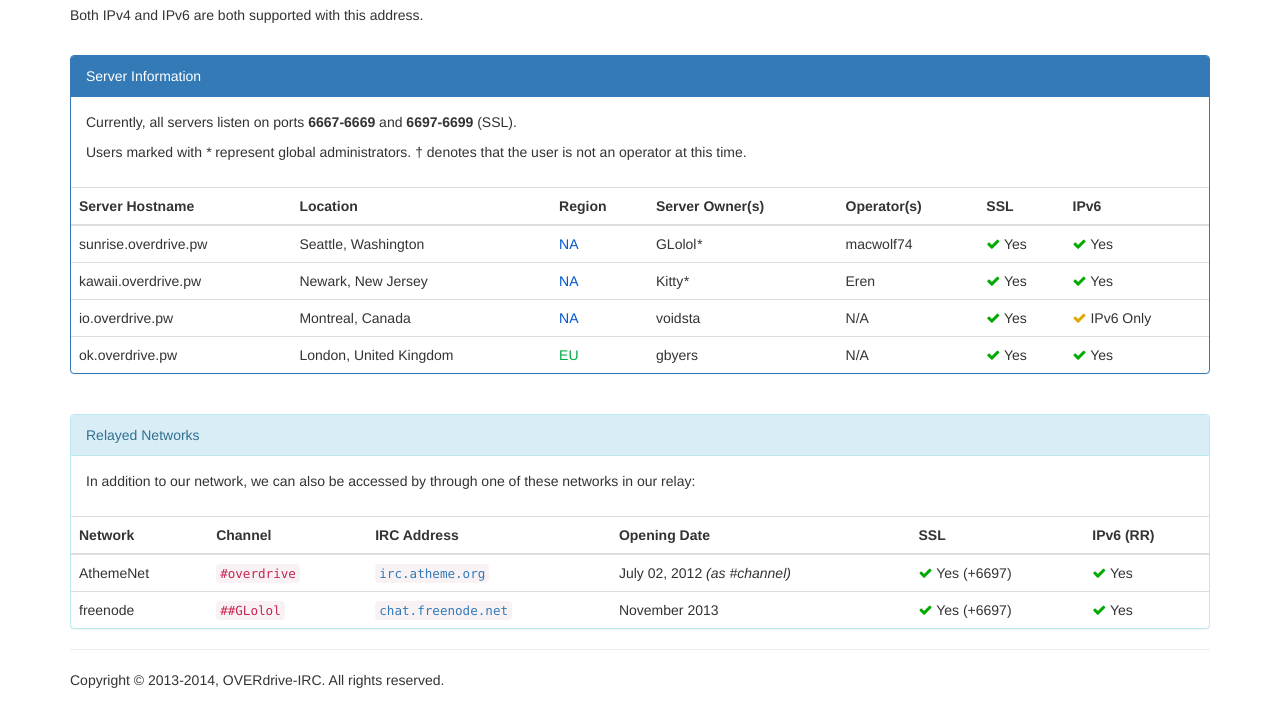
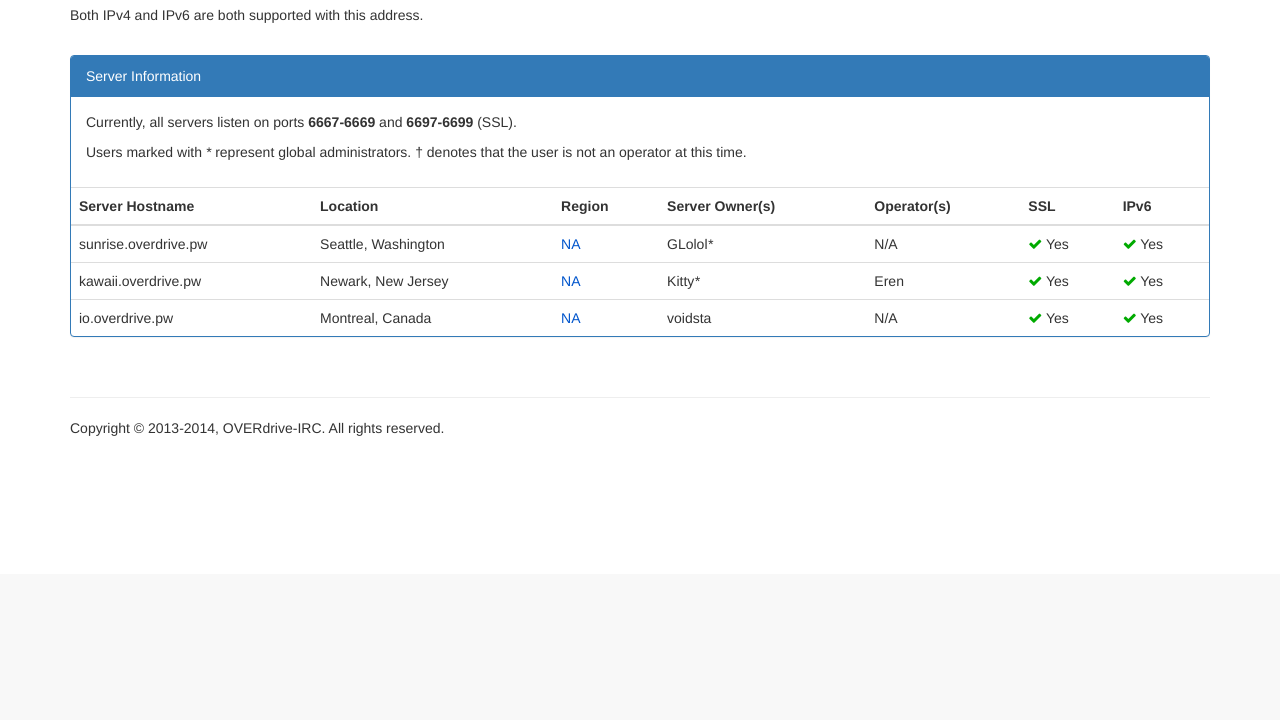
Before and after one commit to tmfksoft/Websites, a PHP site: page /servers.php in a window 1280 px wide. Shown: the part 226-946 px from the top of the page. After the commit the page ends 662 px from the top, so only its background shows below. Run offline with PHP 8.4, Linux system fonts and the light colour scheme; some libraries are stand-ins or nearby versions.

Commit message:
update janus.link & overdrive.pw

```diff
--- a/janus.link/index.html
+++ b/janus.link/index.html
@@ -45,17 +45,18 @@ p.footer {
 <p>Although the concept of Janus is perfectly valid, the current implementation <span class="main">does have it's own <a href="#">drawbacks</a>.</span><span class="spoiler">suffers from a range of issues: messy/outdated code, and software bugs that <em>severely</em> impact usability (and <a href="/janusissues/15.htm">never</a> <a href="/janusissues/16.htm">get</a> <a href="/janusissues/17.htm">fixed</a>).</span></p>
 <p>Janus supports multiple IRCds<span class="main">, from UnrealIRCd to InspIRCd to TS6-based networks (charybdis, etc.)!</span><span class="spoiler"> supposedly, but the only protocol that's actually usable (doesn't randomly create ghost users or cause protocol violation on overly long nicknames) at the moment is UnrealIRCd. Boo hoo!</span></p>
 <h2>News</h2>
+<p><b>22/09/2014</b>: Janus is <b><a href="https://github.com/GLolol/janus2/blob/master/README.md">dead</a></b>. <a href="https://github.com/GLolol/janus2/releases">rip</a> in piece</p>
 <p><b>10/09/2014</b>: Janus maintainer decides to pull the <a href="https://github.com/Trixarian/janus2/issues">entire Janus repository</a> (and <a href="https://github.com/Trixarian/janus/issues">create a new one</a>) after learning of this site! The mirror for the issues is <a href="/janusissues/">here</a>.</p>
 <ul><li>So much for misguided rants, eh? <b>Show some love, everyone!</b> :^)</li></ul>
 <h3>Resources</h3>
-<p>For ease of use, we have compiled a list of helpful resources relating to Janus. Please note that our website is being completely redesigned, so apologies for the layout.</p>
+<p>For ease of use, we have compiled a list of helpful resources relating to Janus.</p>
 <ul>
     <li>If you're looking for the download link for Janus, <span class="main"><a href="#">click here.</a></span><span class="spoiler">Google is your friend! (though we don't <em>really</em> recommend using Janus at the moment)</span></li>
     <li>If you're looking for tips on how to improve your network with Janus, <span class="main"><a href="#">click here.</a></span><span class="spoiler">the answer is clear: <strong>you don't</strong>.</span></li>
     <li>If you're looking for help on how to use Janus, <span class="main"><a href="#">check this out!</a></span><span class="spoiler">good luck! Hope and pray that your network doesn't fall apart from all the bugs and netsplits you'll encounter!</span></li>
     <li>And finally, if you're looking for mature, active Janus communities open to links, <span class="main">check out the <a href="#">janus.link forums!</a></span><span class="spoiler">you're in the <em>wrong</em> place.</span></li>
 </ul>
-<p>In short, <span class="main">Janus is a wonderful piece of software that you should totally try out today!</span><span class="spoiler">Janus is a terribly coded, practically abandoned effort that's <em>not</em> worth your time. We've used it, and it caused way too many <em>problems</em> to count. <a href="https://github.com/Trixarian/janus/issues/17">No suitable replacement is available yet, unfortunately</a>.</span></p>
+<p>In short, <span class="main">Janus is a wonderful piece of software that you should totally try out today!</span><span class="spoiler">Janus is a terribly coded, practically abandoned effort that's <em>not</em> worth your time. We've used it, and it caused way too many <em>problems</em> to count. No suitable replacement is available yet, unfortunately.</span></p>
 <p class="footer">This message is brought to you by <a href="http://bil.overdrive.pw/">BullSh!7 International Limited</a>.</p>
 </body>
 </html>
--- a/overdrive.pw/about.php
+++ b/overdrive.pw/about.php
@@ -143,7 +143,7 @@
 				</tr>
 			</table>
 		</div></div> <!-- /row --><div class="row">
-		<div class="col-md-6">
+		<!-- <div class="col-md-6">
 			<h4 class="media-heading">gbyers</h4>
 			<table class="table table-condensed">
                 <tr>
@@ -163,7 +163,7 @@
                     <td style="font-style:italic;">N/A</td>
                 </tr>
 			</table>
-		</div>
+		</div> -->
       </div></div></div>
        <hr>
       <h2>Contact us</h2>
--- a/overdrive.pw/include/navbar.php
+++ b/overdrive.pw/include/navbar.php
@@ -31,7 +31,7 @@
             '<li><a href="aup.php">AUP</a></li>
             ';
           ?>
-          <li><a href="//webchat.overdrive.pw/" target="_blank">Chat Now!</a></li>
+          <li><a href="//webchat.overdrive.pw/?nick=ovdWebUser...&amp;channels=chat" target="_blank">Chat Now!</a></li>
           <li><a href="//stats.overdrive.pw/">Stats</a></li>
       <?php
        if (!isset($_SERVER['HTTPS']) || $_SERVER['HTTPS'] != 'on') {
--- a/overdrive.pw/servers.php
+++ b/overdrive.pw/servers.php
@@ -51,7 +51,7 @@
               <td>Seattle, Washington</td>
               <td><span style="color:#05C">NA</span></td>
               <td>GLolol<i>*</i></td>
-              <td>macwolf74</td>
+              <td>N/A</td>
               <td><i style="color:#0A0" class="fa fa-check"></i> Yes</td>
               <td><i style="color:#0A0" class="fa fa-check"></i> Yes</td>
             </tr>
@@ -71,21 +71,12 @@
               <td>voidsta</td>
               <td>N/A</td>
               <td><i style="color:#0A0" class="fa fa-check"></i> Yes</td>
-              <td><i style="color:#DA0" class="fa fa-check"></i> IPv6 Only</td>
-            </tr>
-              <tr>
-              <td>ok.overdrive.pw</td>
-              <td>London, United Kingdom</td>
-              <td><span style="color:#0A4">EU</span></td>
-              <td>gbyers</td>
-              <td>N/A</td>
-              <td><i style="color:#0A0" class="fa fa-check"></i> Yes</td>
               <td><i style="color:#0A0" class="fa fa-check"></i> Yes</td>
             </tr>
           </table>
         </div>
         <br>
-
+<!--
         <div class="panel panel-info">
           <div class="panel-heading">Relayed Networks</div>
           <div class="panel-body">
@@ -118,7 +109,7 @@
                 <td><i style="color:#0A0" class="fa fa-check"></i> Yes (+6697)</td>
                 <td><i style="color:#0A0" class="fa fa-check"></i> Yes</td>
             </tr>
-<!--             <tr>
+             <tr>
                 <td>ParadoxIRC</td>
                 <td><code>#1</code></td>
                 <td><code><a href="irc://irc.paradoxirc.net/1">irc.paradoxirc.net</a></code></td>
@@ -133,9 +124,9 @@
                 <td>April 2014</td>
                 <td><i style="color:#0A0" class="fa fa-check"></i> Yes (+6697)</td>
                 <td><i style="color:#0A0" class="fa fa-check"></i> Yes</td>
-            </tr> -->
+            </tr>
             </table>
-      </div>
+      </div> -->
 
       <hr>
       <footer>
```
Also changed, not shown: overdrive.pw/index.php (+3 -4 lines), README.md.
